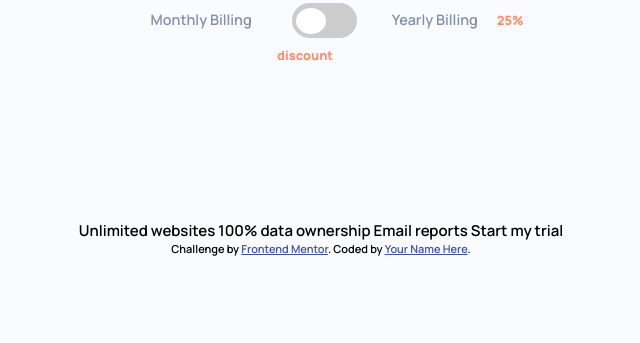
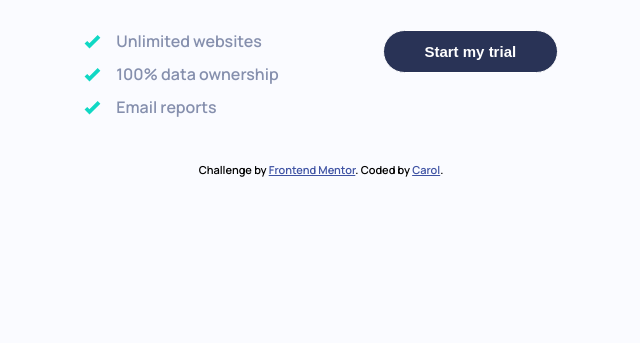
Before and after one commit to carollx/Interactive-pricing-component, a plain HTML site: page index.html in a window 1280 px wide. Shown: the part 457-800 px from the top of the page, without its empty margins (319-959 px from the left). Drawn offline with Linux system fonts and the light colour scheme.

Commit message:
site completo

```diff
--- a/index.html
+++ b/index.html
@@ -43,16 +43,38 @@
       </div>
     </div>
 
+    <div class="beneficios">
+      <div class="vantagens grayishBlueText">
+        <ul>
+          <li class="liItem">
+            <img src="images/icon-check.svg" class="imgCheck">
+            <div class="pList">
+              <p class="liText">Unlimited websites</p>
+            </div>
+          </li>
+          <li class="liItem">
+            <img src="images/icon-check.svg" class="imgCheck">
+            <div class="pList">
+              <p class="liText">100% data ownership</p>
+            </div>
+          </li>
+          <li class="liItem">
+            <img src="images/icon-check.svg" class="imgCheck">
+            <div class="pList">
+              <p class="liText">Email reports</p>
+            </div>
+          </li>
+        </ul>
+      </div>
 
-    Unlimited websites
-    100% data ownership
-    Email reports
-
-    Start my trial
+      <div class="">
+        <a href="#" type="button" class="botao">Start my trial</a>
+      </div>
+    </div>
 
     <div class=" attribution">
       Challenge by <a href="https://www.frontendmentor.io?ref=challenge" target="_blank">Frontend Mentor</a>.
-      Coded by <a href="#">Your Name Here</a>.
+      Coded by <a href="#">Carol</a>.
     </div>
   </div>
 </body>
--- a/style.css
+++ b/style.css
@@ -27,7 +27,13 @@ body {
 }
 
 #topo {
-  margin: 5rem auto;
+  margin-top: 2rem;
+  padding-top: 3.5rem;
+  padding-bottom: 2rem;
+  background-image: url('images/pattern-circles.svg');
+  background-repeat: no-repeat;
+  background-position: center;
+
 }
 
 .grayishBlueText {
@@ -46,6 +52,7 @@ span.grayishBlueText {
 .darkText {
   color: hsl(227, 35%, 25%);
   font-weight: 800;
+
 }
 
 #topo>h2 {
@@ -69,36 +76,9 @@ span.grayishBlueText {
   -webkit-appearance: none;
 }
 
-/*Chrome thumb*/
-
-input[type="range"]::-webkit-slider-thumb {
-  -webkit-appearance: none;
-  -moz-appearance: none;
-  -webkit-border-radius: 5px;
-  height: 40px;
-  width: 40px;
-  border-radius: 30px;
-  background: hsl(174, 86%, 45%);
-  cursor: pointer;
-}
-
-input[type="range"]::-webkit-slider-thumb:hover {
-  box-shadow: 0px 10px 35px -2px hsl(174, 86%, 45%);
-}
-
-input[type="range"]::-webkit-slider-thumb:active {
-  box-shadow: 0px 10px 35px -2px hsl(174, 86%, 45%);
-  background: #1fab9e;
-  background-image: url("images/icon-slider.svg");
-  background-repeat: no-repeat;
-  background-position: center;
-  cursor: grab;
-}
-
-
 .precosVisualizacoes {
   width: 37%;
-  margin: 10rem auto;
+  margin: 3.5rem auto;
 }
 
 p.visualizacoes,
@@ -124,11 +104,126 @@ p.valorPorMes {
 .precosVisualizacoesTexto {
   width: 100%;
   height: 4rem;
-  /* border: 1px solid red; */
   margin-bottom: 2rem;
 }
 
+.discount {
+  width: 100%;
+  height: 20%;
+  position: relative;
+}
 
+.discount>p {
+  display: inline;
+  position: relative;
+  left: 40px;
+  top: 5px;
+  padding: 0 1rem;
+  font-size: 0.9rem;
+}
+
+.discountText {
+  color: hsl(15, 100%, 70%);
+  font-weight: 800;
+  font-size: 0.8rem;
+  padding-left: 1rem;
+}
+
+.beneficios {
+  width: 37%;
+  margin: 0 auto;
+  display: flex;
+  justify-content: space-between;
+  margin-bottom: 2rem;
+}
+
+img.imgCheck {
+  position: absolute;
+  left: 0;
+  height: 15px;
+  transform: translateY(30%);
+}
+
+p.liText {
+  display: flex;
+}
+
+.liItem {
+  margin-bottom: 0.7rem;
+}
+
+.pList {
+  padding-left: 2rem;
+}
+
+ul {
+  position: relative;
+}
+
+.botao {
+  background-color: #293356;
+  -webkit-border-top-left-radius: 28px;
+  -moz-border-radius-topleft: 28px;
+  border-top-left-radius: 28px;
+  -webkit-border-top-right-radius: 28px;
+  -moz-border-radius-topright: 28px;
+  border-top-right-radius: 28px;
+  -webkit-border-bottom-right-radius: 28px;
+  -moz-border-radius-bottomright: 28px;
+  border-bottom-right-radius: 28px;
+  -webkit-border-bottom-left-radius: 28px;
+  -moz-border-radius-bottomleft: 28px;
+  border-bottom-left-radius: 28px;
+  text-indent: 0;
+  border: 1px solid #ffffff;
+  display: inline-block;
+  color: #ffffff;
+  font-family: arial;
+  font-size: 15px;
+  font-weight: bold;
+  font-style: normal;
+  height: 41px;
+  line-height: 41px;
+  width: 173px;
+  text-decoration: none;
+  text-align: center;
+}
+
+.botao:hover {
+  background-color: #343e5c;
+}
+
+.botao:active {
+  position: relative;
+  top: 1px;
+}
+
+/****************Chrome thumb***************/
+
+input[type="range"]::-webkit-slider-thumb {
+  -webkit-appearance: none;
+  -moz-appearance: none;
+  -webkit-border-radius: 5px;
+  height: 40px;
+  width: 40px;
+  border-radius: 30px;
+  background: hsl(174, 86%, 45%);
+  cursor: pointer;
+}
+
+input[type="range"]::-webkit-slider-thumb:hover {
+  box-shadow: 0px 10px 35px -2px hsl(174, 86%, 45%);
+}
+
+input[type="range"]::-webkit-slider-thumb:active {
+  box-shadow: 0px 10px 35px -2px hsl(174, 86%, 45%);
+  background: #1fab9e;
+  background-image: url("images/icon-slider.svg");
+  background-repeat: no-repeat;
+  background-position: center;
+  cursor: grab;
+}
+/*************************************************/
 
 /************************************************/
 /* The switch - the box around the slider */
@@ -137,6 +232,7 @@ p.valorPorMes {
   display: inline-block;
   width: 70px;
   height: 35px;
+  left: 2.5rem;
 }
 
 .slider:hover {
@@ -197,25 +293,4 @@ input:checked+.slider:before {
 .slider.round:before {
   border-radius: 50%;
 }
-
-.discount {
-  /* border: 1px red solid; */
-  width: 100%;
-  height: 20%;
-  position: relative;
-}
-
-.discount>p {
-  display: inline;
-  position: relative;
-  top: 5px;
-  padding: 0 2rem;
-  font-size: 0.9rem;
-}
-
-.discountText {
-  color: hsl(15, 100%, 70%);
-  font-weight: 800;
-  font-size: 0.8rem;
-  padding-left: 1rem;
-}
+/*********************************/
```
